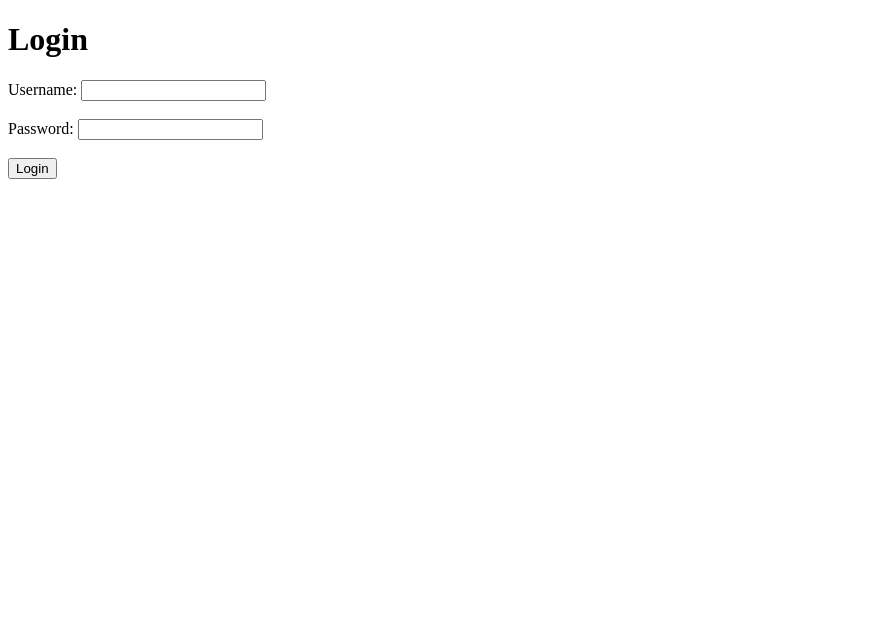
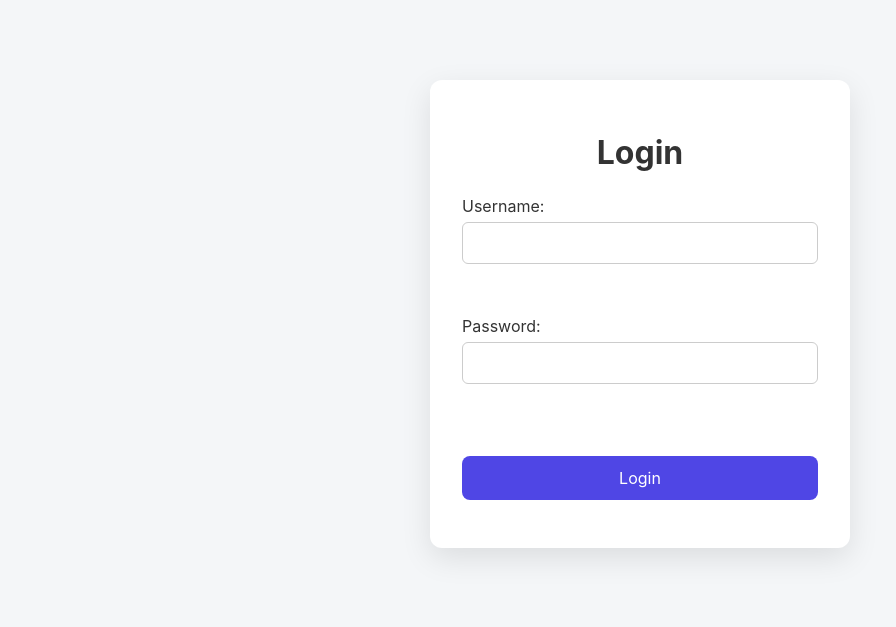
Before and after one commit to Sobir-stan/clicker, a FastAPI app: page /login in a window 1280 px wide. Shown: the top 627 px of the page, without its empty margins (0-896 px from the left). Run offline with FastAPI, Linux system fonts and the light colour scheme; parts of the project's set-up code (start-up, migrations or seed data) failed here and were passed over.

Commit message:
changing style of css

```diff
--- a/backend/templates/clicker.html
+++ b/backend/templates/clicker.html
@@ -3,8 +3,12 @@
 <head>
     <meta charset="UTF-8">
     <title>Clicker</title>
+    <link rel="stylesheet" href="/static/style.css">
 </head>
 <body>
+    <div class="container">
+
+
     <h1>Clicker Game</h1>
 
     <p>Your clicks: <strong id="count">0</strong></p>
@@ -14,5 +18,6 @@
     <p id="error" style="color: red;"></p>
 
     <script src="/static/app.js"></script>
+    </div>
 </body>
 </html>
--- a/backend/templates/login.html
+++ b/backend/templates/login.html
@@ -3,8 +3,12 @@
 <head>
     <meta charset="UTF-8">
     <title>Login</title>
+    <link rel="stylesheet" href="./static/style.css">
 </head>
 <body>
+    <div class="container">
+
+
     <h1>Login</h1>
 
     <form id="login-form">
@@ -26,5 +30,6 @@
     <p id="error" style="color: red;"></p>
 
     <script src="/static/app.js"></script>
+    </div>
 </body>
 </html>
--- a/backend/templates/ranking.html
+++ b/backend/templates/ranking.html
@@ -3,8 +3,11 @@
 <head>
     <meta charset="UTF-8">
     <title>Leaderboard</title>
+    <link rel="stylesheet" href="./static/style.css">
 </head>
 <body>
+    <div class="container">
+
     <h1>🏆 Leaderboard</h1>
 
     <table border="1" cellpadding="8">
@@ -26,5 +29,7 @@
     <p id="error" style="color: red;"></p>
 
     <script src="/static/app.js"></script>
+</div>
+
 </body>
 </html>
--- /dev/null
+++ b/backend/templates/static/style.css
@@ -0,0 +1,80 @@
+/* Reset & base */
+* {
+    box-sizing: border-box;
+    font-family: -apple-system, BlinkMacSystemFont, "Segoe UI", Roboto, sans-serif;
+}
+
+body {
+    margin: 0;
+    background: #f4f6f8;
+    color: #333;
+}
+
+/* Layout */
+.container {
+    max-width: 420px;
+    margin: 80px auto;
+    background: white;
+    padding: 32px;
+    border-radius: 12px;
+    box-shadow: 0 10px 30px rgba(0,0,0,0.1);
+}
+
+h1 {
+    text-align: center;
+    margin-bottom: 24px;
+}
+
+/* Forms */
+form label {
+    display: block;
+    margin-bottom: 12px;
+}
+
+input {
+    width: 100%;
+    padding: 10px;
+    margin-top: 6px;
+    border-radius: 6px;
+    border: 1px solid #ccc;
+    font-size: 16px;
+}
+
+button {
+    width: 100%;
+    margin-top: 20px;
+    padding: 12px;
+    font-size: 16px;
+    border: none;
+    border-radius: 8px;
+    background: #4f46e5;
+    color: white;
+    cursor: pointer;
+}
+
+button:hover {
+    background: #4338ca;
+}
+
+/* Links */
+a {
+    color: #4f46e5;
+    text-decoration: none;
+}
+
+a:hover {
+    text-decoration: underline;
+}
+
+/* Error */
+.error {
+    color: #dc2626;
+    text-align: center;
+    margin-top: 12px;
+}
+
+/* Navigation */
+.nav {
+    text-align: center;
+    margin-top: 16px;
+}
```
Also changed, not shown: clicker.db.
